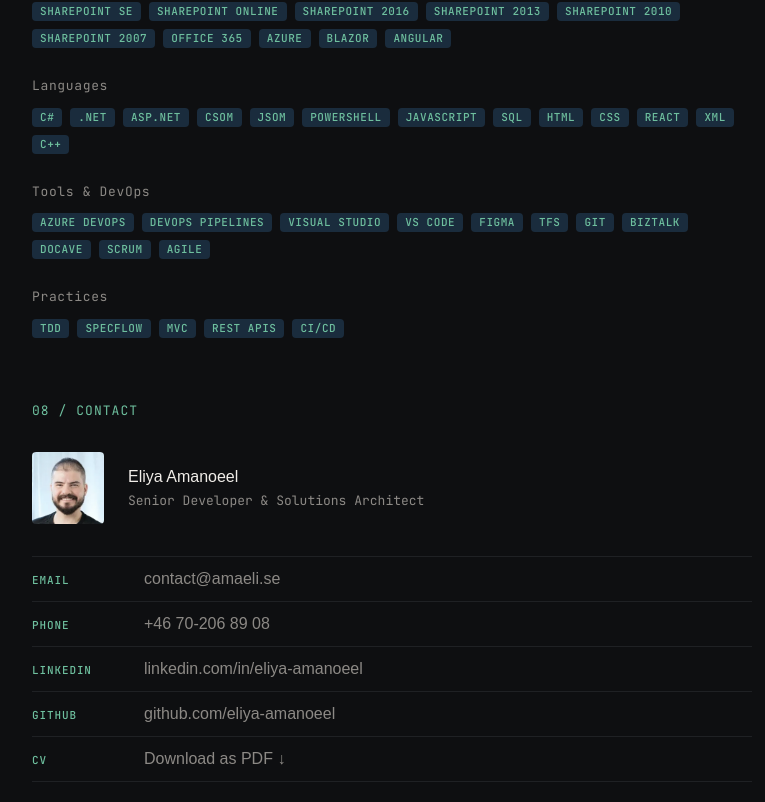
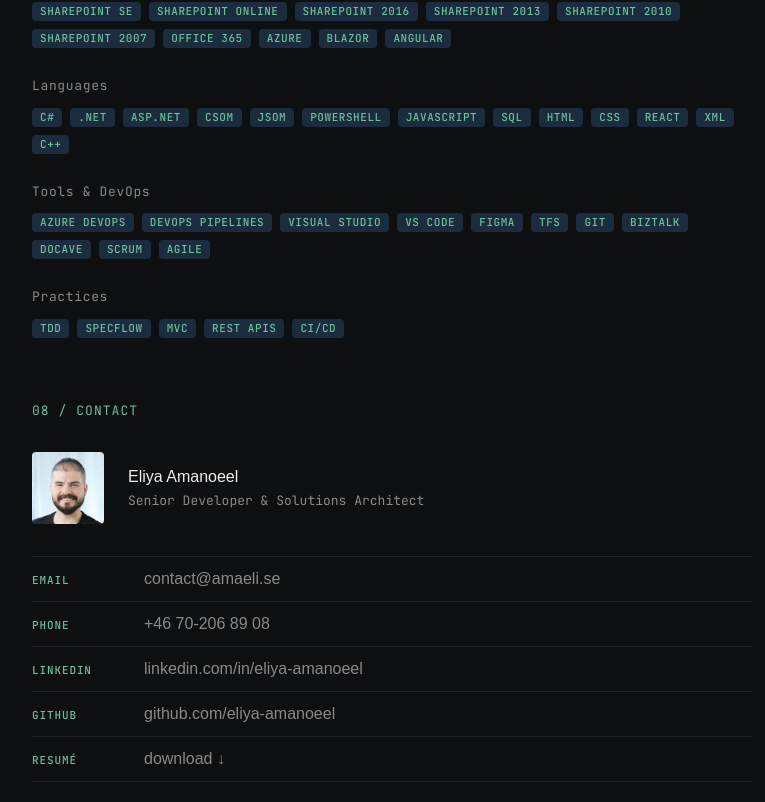
Before and after one commit to eliya-amanoeel/amaeli, a React (Vite) app: page / in a window 1280 px wide. Shown: the part 4628-5430 px from the top of the page, without its empty margins (248-1013 px from the left). Built offline with nearby package versions, Linux system fonts and the light colour scheme; a web font is replaced by a local one.

Commit message:
solved downloaded pdf issue

```diff
--- a/src/app/components/Contact.tsx
+++ b/src/app/components/Contact.tsx
@@ -31,7 +31,7 @@ function DownloadRow() {
   return (
     <div className="no-print" style={{ display: "grid", gridTemplateColumns: "96px 1fr", gap: "16px", alignItems: "baseline", padding: "10px 0", borderBottom: "1px solid #1F2124" }}>
       <span style={{ fontFamily: "'JetBrains Mono', monospace", fontSize: "11px", fontWeight: 500, color: "#6EBF9E", letterSpacing: "0.08em", textTransform: "uppercase" }}>
-        CV
+        RESUMÉ
       </span>
       <a
         href="#"
@@ -40,7 +40,7 @@ function DownloadRow() {
         onMouseEnter={(e) => ((e.currentTarget as HTMLElement).style.color = "#F0EDE8")}
         onMouseLeave={(e) => ((e.currentTarget as HTMLElement).style.color = "#8C8985")}
       >
-        Download as PDF ↓
+        download ↓
       </a>
     </div>
   );
--- a/src/styles/print.css
+++ b/src/styles/print.css
@@ -31,6 +31,11 @@
   #hero {
     padding-top: 0 !important;
     padding-bottom: 24pt !important;
+  }
+
+  .hero-cursor-visible,
+  .hero-cursor-blink {
+    display: none !important;
   }
 
   #hero h1 {
@@ -95,7 +100,6 @@
   }
 
   /* ── Avoid breaking cards and entries across pages ── */
-  #work > div > div,
   section > div > div > div {
     break-inside: avoid;
   }
```
